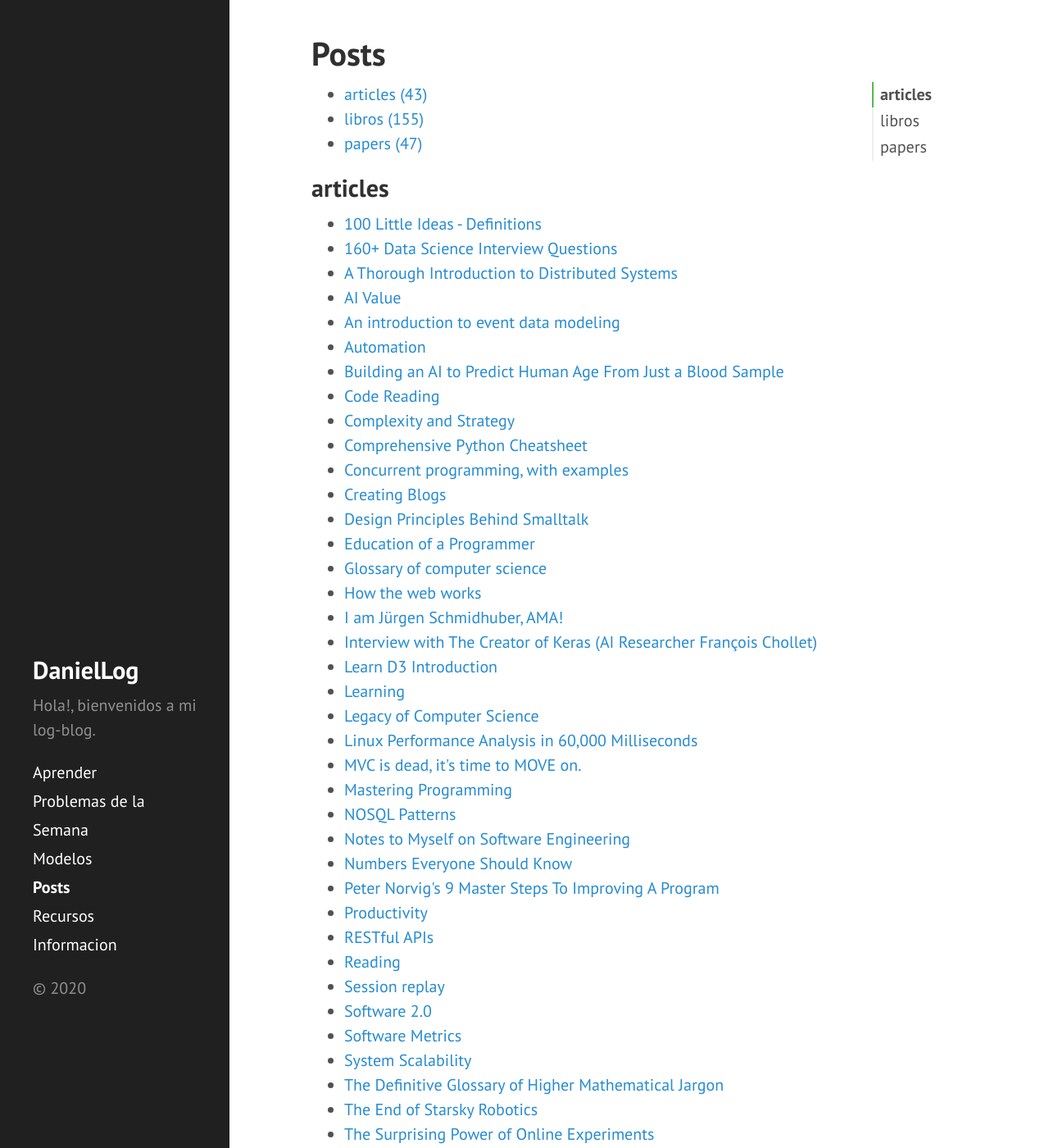
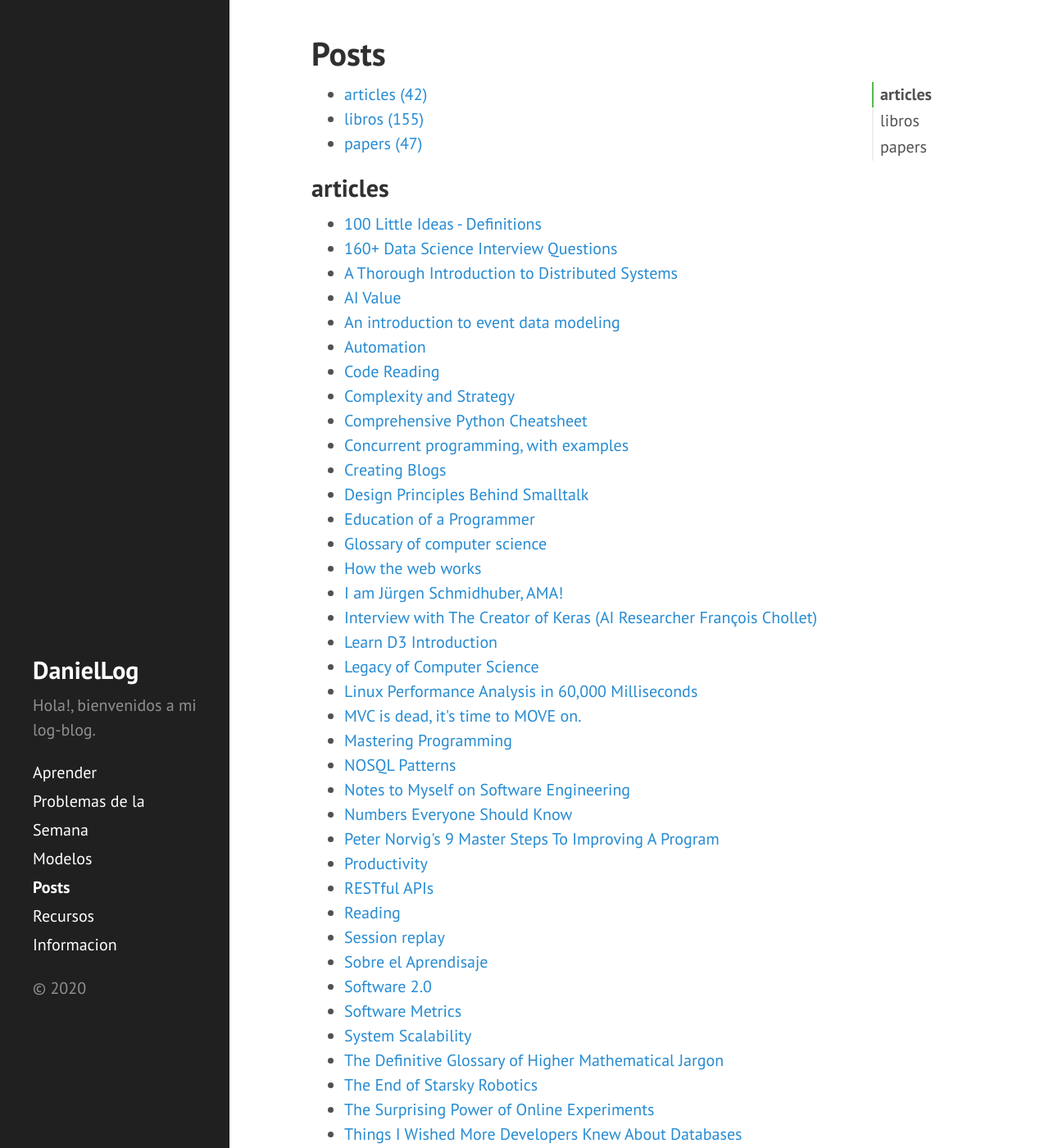
Before and after one commit to DanielBremont/danielbremont.github.io, a Jekyll site: the page built from pages/posts.md, in a window 1280 px wide and 1400 px high. Shown: the whole window at 82% size. Built offline with Jekyll 4.4.1, drawn with Linux system fonts in a browser that asks for light colours; some of the changed lines change nothing that is shown.

````diff
--- a/_posts/articulos/2020-04-01-Bulding-AI-Predict-Human-Age-Blood-Sample.md
+++ /dev/null
@@ -1,135 +0,0 @@
----
-layout: post
-title: Building an AI to Predict Human Age From Just a Blood Sample
-categories: [articles]
-tags: [ml]
----
-
-**[Ir](https://colekillian.com/post/methylation-age-prediction/){:target="_blank"}**
-
-# Premise
-
-While human’s are decent at estimating human age based on physical appearance, it’s relatively easy to fool the eyes. Visuals are inherently malleable, and humans have become very good at altering their physical appearance to achieve a desired effect, be it to look younger or older.
-
-Determined to never be fooled again, lets build an AI to perform this task at a more biological level!
-
-<!--more-->
-
-# Brainstorming
-
-First we must beg the question: what biological data inputs are available for predicting someone’s age? If you read the title, you probably know the direction i’m going in: human blood. A first thought might be to make use of DNA, but the problem is that DNA is mostly **static** throughout the course of a person’s life, and therefore wouldn’t lend itself very well to our goal.
-
-However, what can be taken from the blood and changes throughout the course of a person’s life? **DNA Methylation**!
-
-## What is DNA Methyation?
-For those of you unfamiliar with it, DNA methylation is a biological phenomenon by which methyl groups are added to certain positions in the traditional DNA molecule; it can be thought of as adding a 5th base to standard DNA, where the 5th base is able to change back and fourth with cytosine (one of the four DNA bases) throughout the course of your life.
-
-The biological significance is gene activation. All the cells in your body have the same DNA, but obviously they do different things. DNA methylation is what accounts for this discrepancy; it tells a cell which genes to turn on or off. Added bonus is that it’s easy to ask someone on the spot for their DNA Methylation profile in reponse to being asked to guess their age (that’s a joke).
-
-# Gathering Resources
-
-Now that we have found the input for the model, DNA methylation, and the output, age, we need to find the actual datasets we will use to build our AI model.
-
-While DNA methylation can be extracted from blood samples using DNA methylation sequencers, it may prove costly; the sequencing machine costs $900,000, not to mention an additional $375 per sample. The good news is that NIH released a [dataset](https://www.ncbi.nlm.nih.gov/geo/query/acc.cgi?acc=GSE87571) with 732 presequenced samples, along with their ages which range from 14 to 94 years old!
-
-All that’s left to do now is actually write the code.
-
-# Preprocessing
-
-Once downloading the datasets and beginning data visualization to get a feel for what we would be working with, we realize we have a bit of a problem: the methylation sequencer spits out a whopping 476,366 features per sample, each of which is a value between 0 and 1.
-
-Code To Download Dataset
-
-```bash
-
- # Get dataset. It's is too big to come as a single file
-    !wget -O "./GSE87571_Matrix_Avg_Beta.txt.gz" "https://www.ncbi.nlm.nih.gov/geo/download/?acc=GSE87571&format=file&file=GSE87571%5Fmatrix1of2%2Etxt%2Egz"
-    !wget -O "./GSE87571_Matrix_Avg_Beta2.txt.gz" "https://www.ncbi.nlm.nih.gov/geo/download/?acc=GSE87571&format=file&file=GSE87571%5Fmatrix2of2%2Etxt%2Egz
-
-    # Extract dataset
-    !gunzip "./GSE87571_Matrix_Avg_Beta.txt.gz"
-    !gunzip "./GSE87571_Matrix_Avg_Beta2.txt.gz
-
-    # Merge data set files into one
-    !cut -d$'\t' -f1 --complement "./GSE87571_Matrix_Avg_Beta2.txt" > newFile && mv newFile "./GSE87571_Matrix_Avg_Beta2.txt"
-    !paste "GSE87571_Matrix_Avg_Beta.txt" "./GSE87571_Matrix_Avg_Beta2.txt" > matrix.csv
-
-    # Remove every other column because every other column has blank values
-    !awk 'printf "%s ", $1 for(i=2;i<=NF;i=i+2)  printf "%s ", $i  printf "%s", RS' matrix.csv > final_matrix.cs
-
-```
-
-## How is DNA Methylation Quantified?
-
-In order to understand what these features represent, we must quickly digress into a bit of biology. Each of these 470,000+ corresponds to a single cytosine position in the human genome (we don’t get a response from every single position). You may have expected the value to be either 0 or 1 because a position either is or is not methylated within a single cell, however this is not the case. Reason being that rather than passing the sequencer a single cell, it is passed thousands of cells, each of which may have variable DNA methylation. If 80% of these cells were methylated at position 637,293 of the genome, for example, then the value of the feature corresponding to the 637,293 position of the genome would be 0.8.
-
-## Dimension Reduction Time
-
-Back to the computer science: 470,000+ features sounds nice at first, but is a recipe for [overfitting](https://en.wikipedia.org/wiki/Overfitting) when we only have 700 samples at our disposal. Such is the curse of dimensionality. A better approach is to first filter down the features before performing any machine learning. We do so by selecting only the 25 features (25 is relatively arbitrary) that have the highest correlation with age. It’s important to note that we must first split the dataset into training and testing sets at a ratio of 9:1 in order to prevent data contamination. i.e. if the features were to be selected based on information from the test set, then the model would become biased.
-
-Explanation of Code
-
-```python
-
-# Split data
-train_annotated, test_annotated = train_test_split(data_annotated, test_size=0.10)
-
-## Calculate correlation matrix
-corr_array = []
-for col in train_annotated.columns:
-  corr_array.append(train_annotated[col].corr(train_annotated["Age"]))
-
-print(len(corr_array))
-corr_df = pd.DataFrame(corr_array, columns=["Correlation"], index=train_annotated.columns)
-
-corr_df["Abs_Corr"] = corr_df.Correlation.abs()
-corr_df.sort_values("Abs_Corr", inplace=True, ascending=False)
-print(corr_df.head(26))
-
-```
-
-After filtering the features we visualize them with the heatmap below. The y-axis represents the selected methylation positions, while the x-axis represents the samples sorted in ascending order by age for the train and test sets respectively. The colors encode a methylation value between 0 and 1, where black corresponds to 0% methylation and white corresponds to 100% methyation.
-
-![image test](https://colekillian.com/post/methylation-age-prediction/img/big_font_train_test_heatmap25.jpg "image test")
-
-
-The training data looks wonderful, with distinct colors trends for each of the features implying strong correlation with age. You can see that as age increases from left to right, the methylation values trend monotonically in one direction or the other; these are the types of signals in the data that machine learning can make use of. The test set’s data trends were not quite as clear, but this is to be expected because the filtering of the features is based on the training set, not the test set. However, the horizontal trends are still strong enough to get excited about.
-
-## Training The Model
-
-Now that the hardest part of machine learning is over (preprocessing), it is time to actually train a model. We can deploy a pretty basic 3 layered neural net. It includes three dense layers each with 1024 ReLU nodes, three dropout layers each with a rate of 0.2, and a final dense layer with a single node corresponding to the predicted age. Lets train it for 50 epochs on a loss function of mean squared error. Let me know if you are able to find a better model!
-
-```python
-
-# Basic neural net with 4 dense layers
-model = tf.keras.models.Sequential([
-    tf.keras.layers.Dense(1024, activation='relu', input_shape=(25,)),
-    tf.keras.layers.Dropout(0.2),
-    tf.keras.layers.Dense(1024, activation='relu'),
-    tf.keras.layers.Dropout(0.2),
-    tf.keras.layers.Dense(1024, activation='relu'),
-    tf.keras.layers.Dropout(0.2),
-    tf.keras.layers.Dense(1)
-])
-
-model.compile(loss= "mean_squared_error" , optimizer="adam", metrics=["mean_squared_error"])
-model.summary()
-model.fit(train_processed_np, train_processed_ages,  epochs=50, validation_data=(test_processed_np, test_processed_ages)
-
-```
-
-# Results
-
-Now it’s finally time to answer the big question. How well can we predict age using just the DNA methylation extracted from a blood sample? Take a look at the chart below and see for yourself:
-
-![predicted age vs real age](https://colekillian.com/post/methylation-age-prediction/img/methylation_scatter_plot.png "predicted age vs real age")
-
-When comparing the model’s predictions with the actual ages of the samples, we find a mean absolute deviation of 3.19 and standard error of the estimate of 0.46. All predicted ages are within ±10 years of real age; over 70% are within ±5 years of real. This is something to get excited about! Next time we are asked to guess someone’s age, we can be confident to answer within about 3 years on average :)
-
-# Building A User Interface
-
-You can’t truly enjoy a machine learning model without a good user interface, so let’s build one that would allow anyone to play with the different features and see how predicted age changes. All we have to download the model weights, import plotly, add some sliders, and boom! A nice user interface. See it for yourself at https://epigenosys.com! [Github](https://github.com/ruborcalor/202mais)
-
-# Conclusion
-
-I hope you enjoyed. Make sure to check out https://epigenosys.com to play with the model yourself. See all the [code](https://colab.research.google.com/drive/1TKirVZKApi72zS1ytHAjwnlDDbwOOjVQ) here. Watch the associated YouTube [video](https://www.youtube.com/watch?v=sXShXO9zbcc) here
--- a/_posts/articulos/2020-04-01-learning.md
+++ b/_posts/articulos/2020-04-01-on-learning.md
@@ -1,6 +1,6 @@
 ---
 layout: post
-title: Learning
+title: Sobre el Aprendisaje
 categories: [articles]
 tags: [learning]
 ---
````
